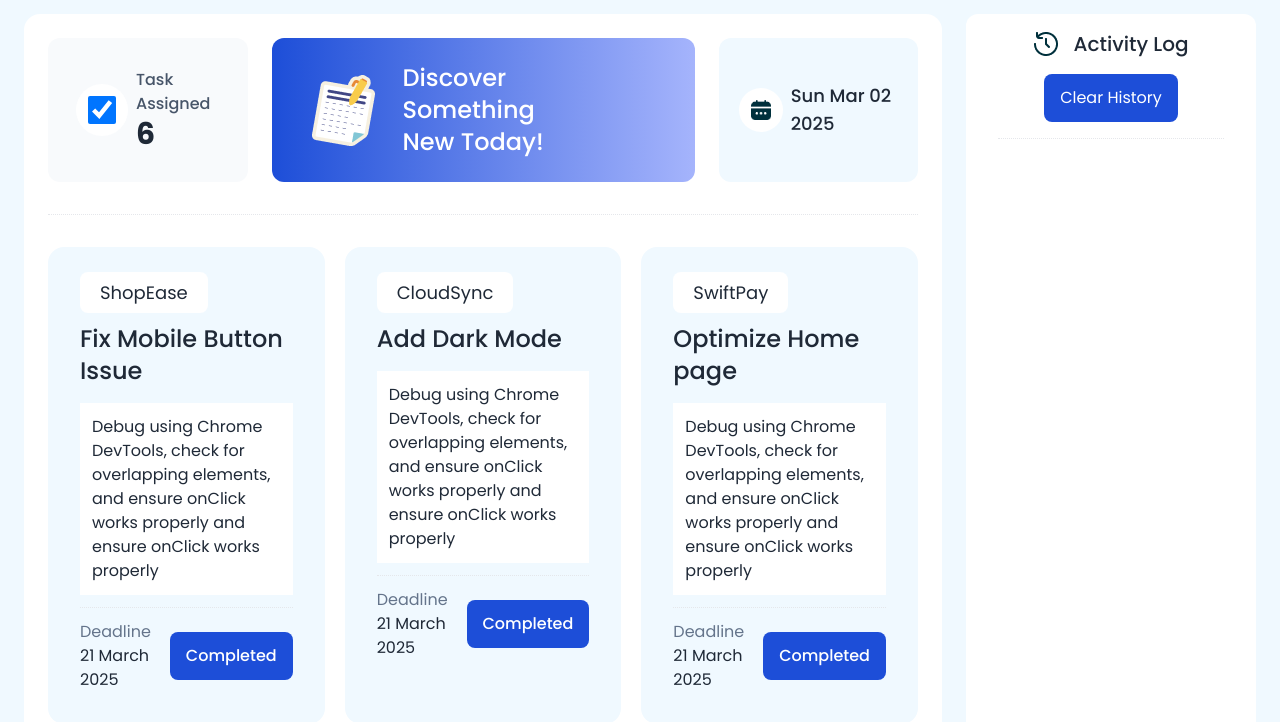
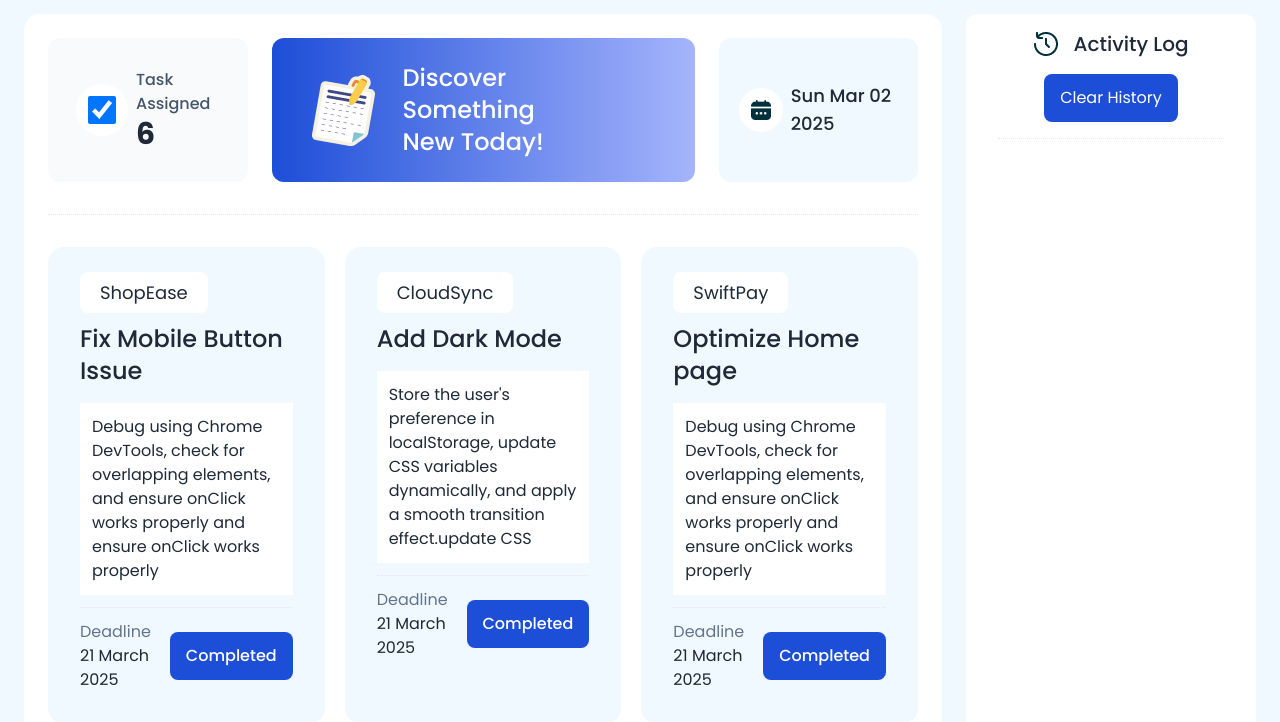
Before and after one commit to atik735/Dev-Board-A-5, a plain HTML site: page index.html in a window 1280 px wide. Shown: the part 114-836 px from the top of the page. Drawn offline with nearby package versions, Linux system fonts and the light colour scheme.

Commit message:
fixed some issues

```diff
--- a/index.html
+++ b/index.html
@@ -131,7 +131,9 @@
               </h1>
 
               <p class="bg-white p-3">
-                Debug using Chrome DevTools, check for overlapping elements, and ensure onClick works properly and ensure onClick works properly
+                Store the user's preference in localStorage, update CSS
+                variables dynamically, and apply a smooth transition
+                effect.update CSS
               </p>
 
               <hr class="border-dotted my-3" />
```
